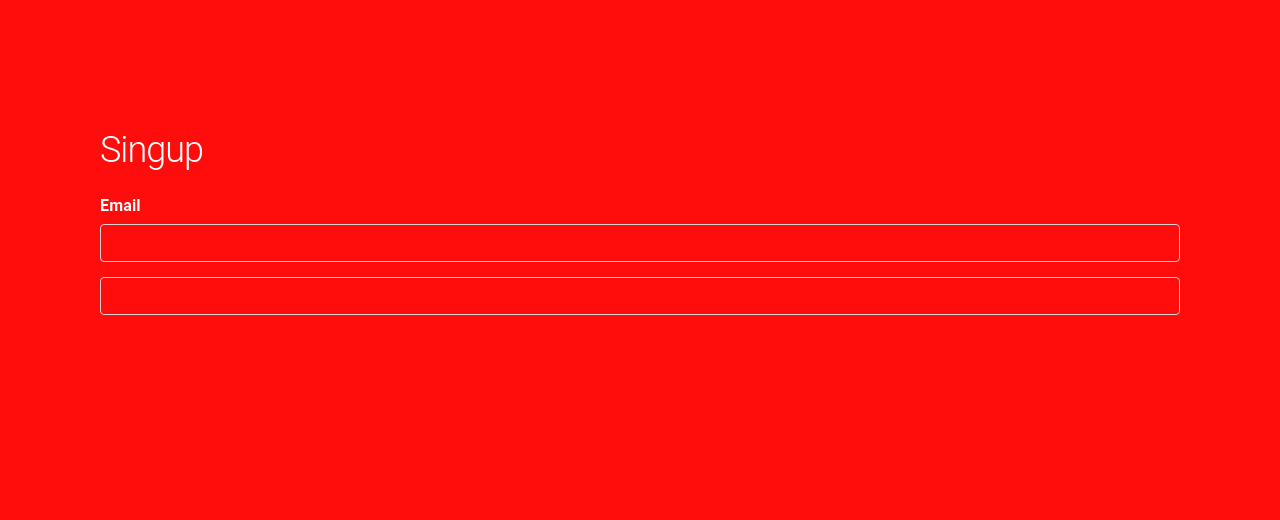
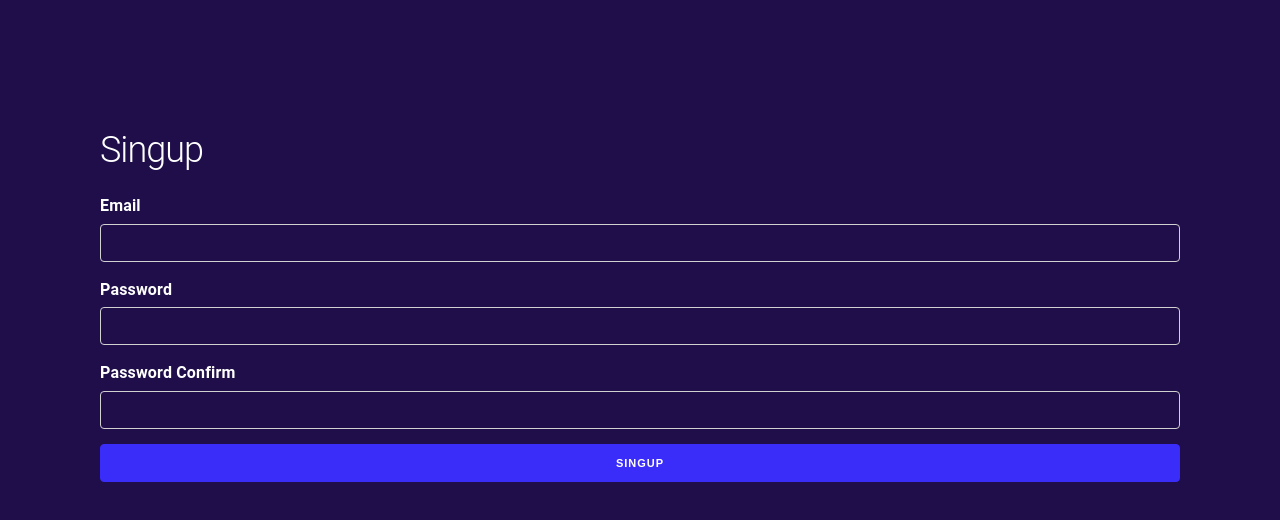
Before and after one commit to yuri-silveiraa/Autenticacao-react, a React (Create React App) app: page / in a window 1280 px wide. Shown: the top 520 px of the page. Built offline with nearby package versions, Linux system fonts and the light colour scheme.

Commit message:
adicionando os inputs

```diff
--- a/src/index.css
+++ b/src/index.css
@@ -5,9 +5,9 @@
 }
 
 :root {
-  --primary-color: #6b61f5;
+  --primary-color: #3b2df9;
   --primary-color-dark: #5048b6;
-  --neutral-background: #ff0d0d;
+  --neutral-background: #1f0e49;
   --neutral-text: #fff;
   --neutral-link: #cc3358;
   --neutral-link-hover: #952541;
--- a/src/pages/Signup.js
+++ b/src/pages/Signup.js
@@ -1,14 +1,36 @@
-import React from "react";
+import React,{ useState } from "react";
 
 
 export const Singup = () => {
+    const [email, setEmail] = useState("")
+    const [password, setPassword] = useState("")
+    const [confirmPassword, setConfirmPassword] = useState("")
     return (
         <div className="container">
             <h2>Singup</h2>
             <form>
                 <label>Email</label>
-                <input type="email" />
-                <input type="password"/>
+                <input
+                    type="email"
+                    value={email}
+                    onChange={(element) => {setEmail(element.target.value)}}
+                />
+
+                <label>Password</label>
+                <input
+                    type="password"
+                    value={password}
+                    onChange={(element) => {setPassword(element.target.value)}}
+                />
+
+                <label>Password Confirm</label>
+                <input
+                    type="password"
+                    value={confirmPassword}
+                    onChange={(element) => {setConfirmPassword(element.target.target)}}
+                />
+
+                <button className="button-block" type="submit">Singup</button>
             </form>
         </div>
     )
```
